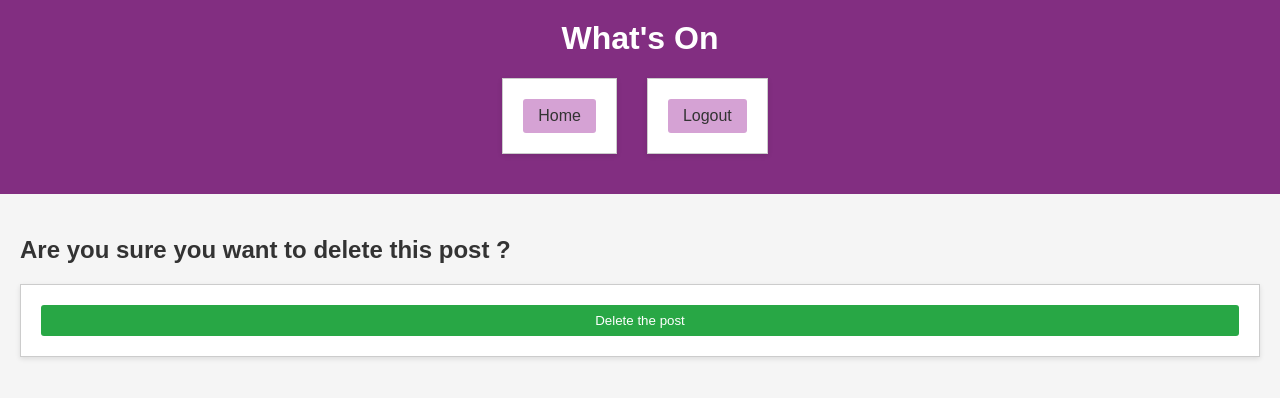
After one commit to emilyichan3/whatson, a Flask app: page /delete_post/1 in a window 1280 px wide. The commit adds this page. Shown: the top 398 px of the page. Run offline with Flask 3, Linux system fonts and the light colour scheme; a user stored in the database is signed in; tables that the repository leaves empty hold one stand-in row (values such as "Sample post").

Commit message:
Editor can be able to delete the post

```diff
--- a/app.py
+++ b/app.py
@@ -202,6 +202,16 @@ def edit_post(post_id):
     # Render the form with default data for GET requests
     return render_template('post.html', action='edit',post=post,default_date=formatted_date)
 
+@app.route('/delete_post/<int:post_id>', methods=['GET', 'POST'])
+@login_required
+def delete_post(post_id):
+    post = Post.query.get_or_404(post_id)
+    if request.method == 'POST':
+        db.session.delete(post)
+        db.session.commit()
+        return redirect(url_for('post_list',  group_id=post.group_id))
+    return render_template('delete_post.html', post=post)
+
 @app.route('/create_group', methods=['GET', 'POST'])
 @login_required
 def create_group():
--- a/static/js/script_post.js
+++ b/static/js/script_post.js
@@ -4,7 +4,7 @@ function init(){
         const form = document.getElementById('addPostForm');
         // create a post
         let default_formattedDate = document.getElementById('default_date').innerText;
-        let date_from = document.getElementById('date_fm');
+        let date_from = document.getElementById('date_from');
         let date_to = document.getElementById('date_to');
         date_from = formattedDate(default_formattedDate);
         date_to = formattedDate(default_formattedDate);
@@ -51,7 +51,7 @@ function formattedDate(targetDate){
 }
 
 function addPost(){
-    let date_fm = document.getElementById('date_fm').value;
+    let date_fm = document.getElementById('date_from').value;
     let date_to = document.getElementById('date_to').value;
     if (isStartDateEarlierEndDate(date_fm, date_to)) {
         return true;
--- a/templates/base.html
+++ b/templates/base.html
@@ -4,6 +4,10 @@
     {# Set the `title` variable in each template that extends this one #}
     <title>{{ title }}</title>
     <link rel="stylesheet" type="text/css" href="{{ url_for('static', filename='css/styles.css') }}">
+      <!-- Bootstrap 5, to not have to worry much about CSS -->
+    <script src="https://cdn.jsdelivr.net/npm/bootstrap@5.2.3/dist/js/bootstrap.bundle.min.js"
+    integrity="sha384-kenU1KFdBIe4zVF0s0G1M5b4hcpxyD9F7jL+jjXkk+Q2h455rYXK/7HAuoJl+0I4"
+    crossorigin="anonymous"></script>
     {% block additional_js %}
 
     {% endblock %}
--- /dev/null
+++ b/templates/delete_post.html
@@ -0,0 +1,7 @@
+{% extends 'base.html' %}
+{% block content %}
+  <h2>Are you sure you want to delete this post ?</h2>
+  <form action="{{ url_for('delete_post', post_id=post.post_id) }}" method="POST">
+    <button type="submit">Delete the post</button>
+  </form>
+{% endblock %}
```
Also changed, not shown: templates/post_list.html (+12 -5 lines).
